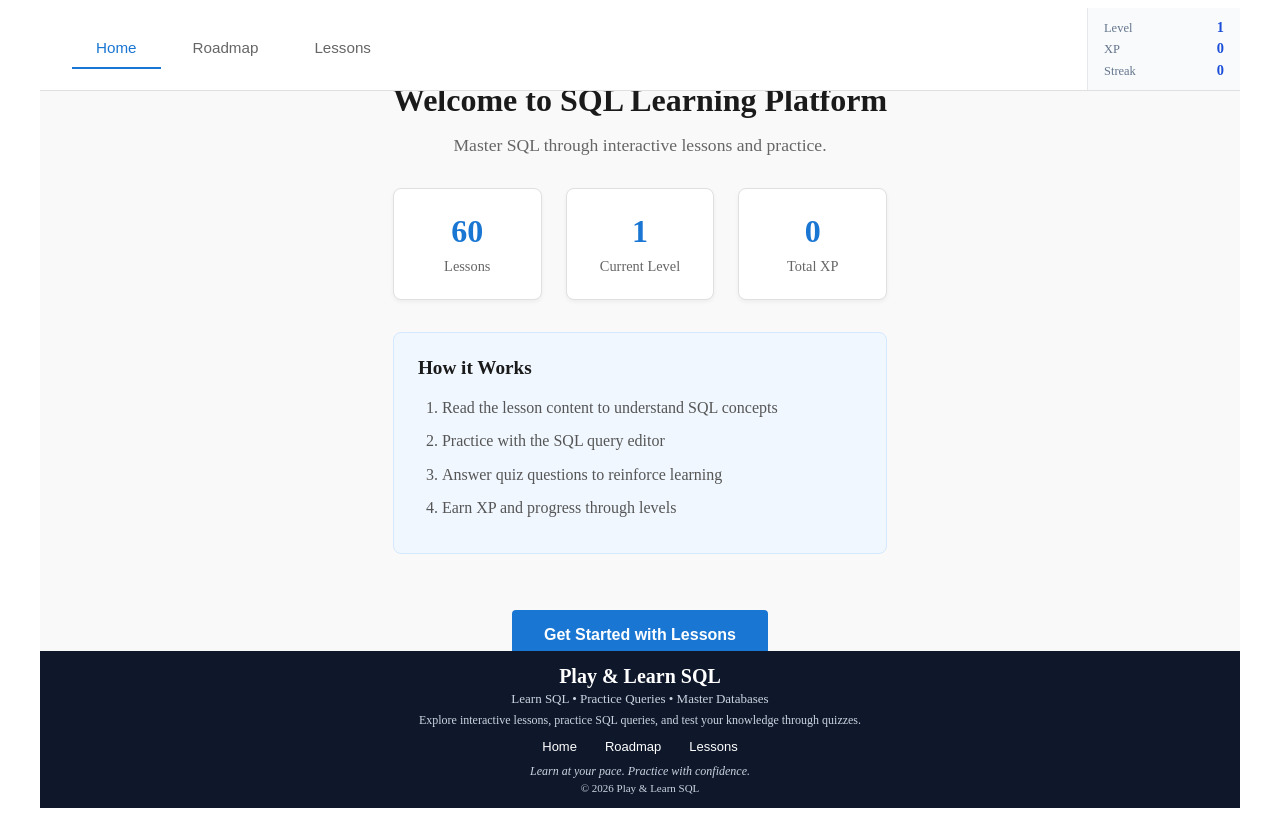
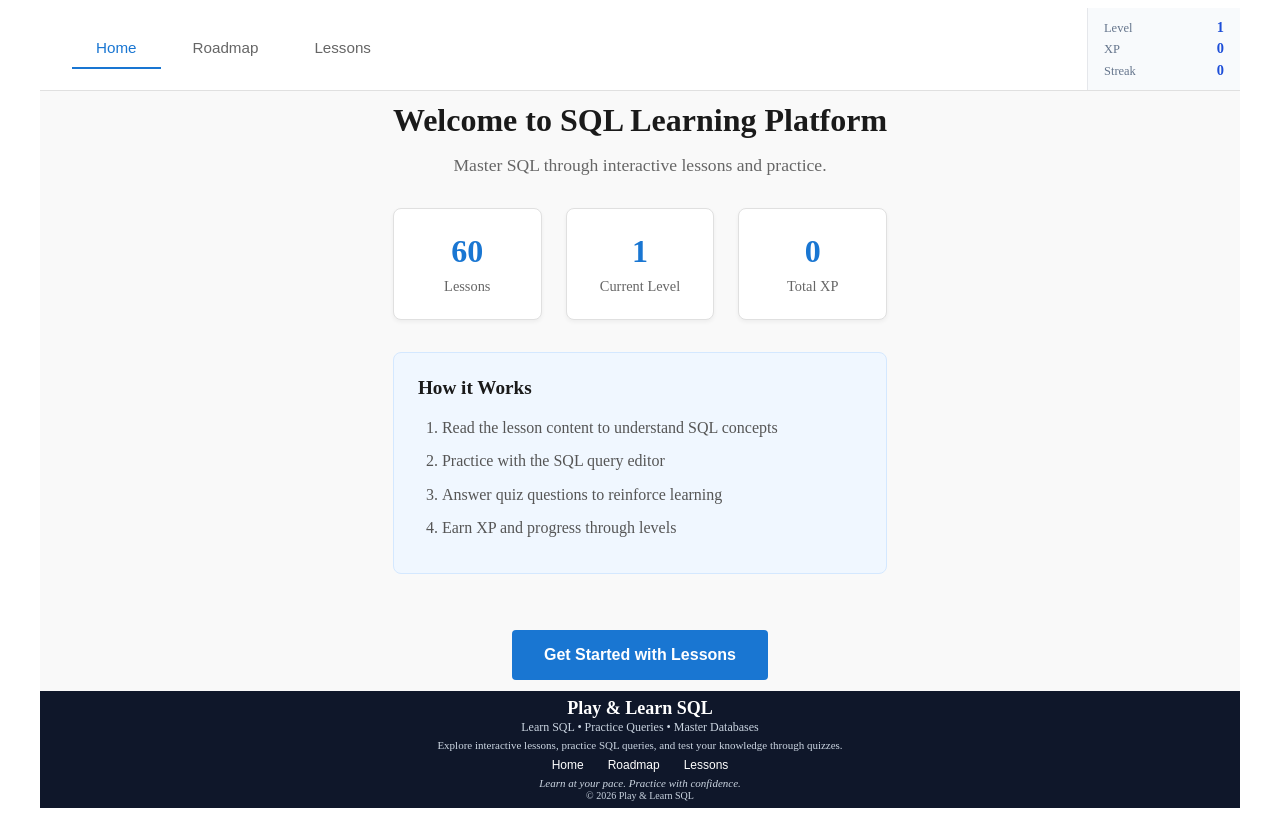
Before and after one commit to bunnywithlife/bunnywithlife.github.io, an Angular app: page / in a window 1280 px wide. Built offline with nearby package versions, Linux system fonts and the light colour scheme.

Commit message:
Updated play and learn added footer

```diff
--- a/src/app/app.css
+++ b/src/app/app.css
@@ -56,45 +56,45 @@ body {
   flex-direction: column;
   align-items: center;
   text-align: center;
-  padding: 14px 15px;
-  gap: 3px;
+  padding: 7px 15px;
+  gap: 1px;
   background-color: #0f172a;
   color: #cbd5e1;
-  font-size: 13px;
+  font-size: 11px;
 }
 
 .site-footer h2 {
   margin: 0;
   color: #ffffff;
-  font-size: 20px;
+  font-size: 16px;
 }
 
 .footer-tagline {
   margin: 0;
-  font-size: 13px;
+  font-size: 11px;
   font-weight: 500;
 }
 
 .footer-description {
-  margin: 2px 0 3px;
+  margin: 1px 0;
   max-width: 600px;
-  line-height: 17px;
-  font-size: 12px;
+  line-height: 14px;
+  font-size: 10px;
 }
 
 .footer-links {
   display: flex;
-  gap: 18px;
-  margin: 2px 0;
+  gap: 15px;
+  margin: 1px 0;
 }
 
 .footer-links button {
   background: none;
   border: none;
   color: #ffffff;
-  font-size: 13px;
+  font-size: 11px;
   cursor: pointer;
-  padding: 2px 5px;
+  padding: 0 3px;
 }
 
 .footer-links button:hover {
@@ -102,14 +102,63 @@ body {
 }
 
 .footer-message {
-  margin: 3px 0 0;
+  margin: 1px 0 0;
   font-style: italic;
-  font-size: 12px;
+  font-size: 10px;
 }
 
 .footer-copyright {
   margin: 0;
+  font-size: 9px;
+}
+
+.site-footer h2 {
+  margin: 0;
+  color: #ffffff;
+  font-size: 18px;
+}
+
+.footer-tagline {
+  margin: 0;
+  font-size: 12px;
+  font-weight: 500;
+}
+
+.footer-description {
+  margin: 1px 0 2px;
+  max-width: 600px;
+  line-height: 16px;
   font-size: 11px;
+}
+
+.footer-links {
+  display: flex;
+  gap: 16px;
+  margin: 1px 0;
+}
+
+.footer-links button {
+  background: none;
+  border: none;
+  color: #ffffff;
+  font-size: 12px;
+  cursor: pointer;
+  padding: 1px 4px;
+}
+
+.footer-links button:hover {
+  text-decoration: underline;
+}
+
+.footer-message {
+  margin: 2px 0 0;
+  font-style: italic;
+  font-size: 11px;
+}
+
+.footer-copyright {
+  margin: 0;
+  font-size: 10px;
 }
 
 .site-footer span:first-child {
```
